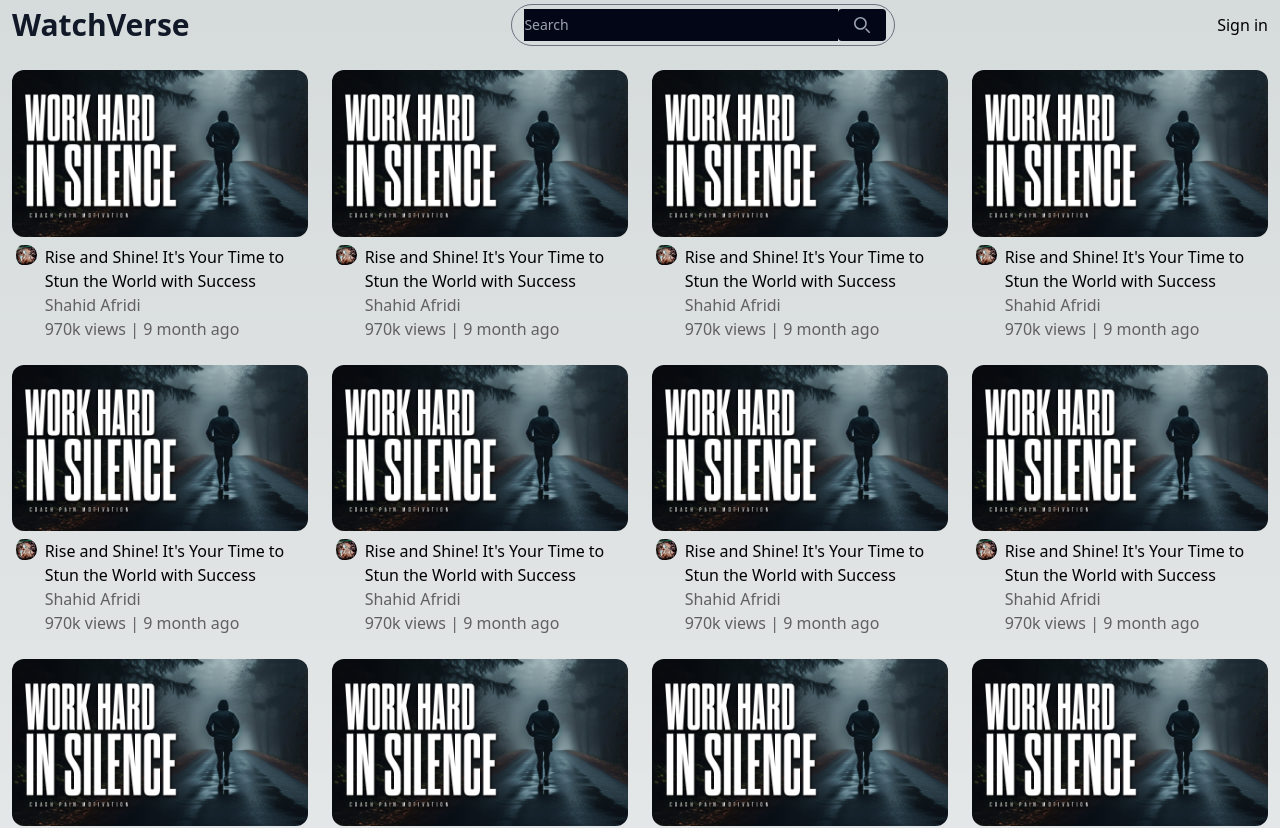
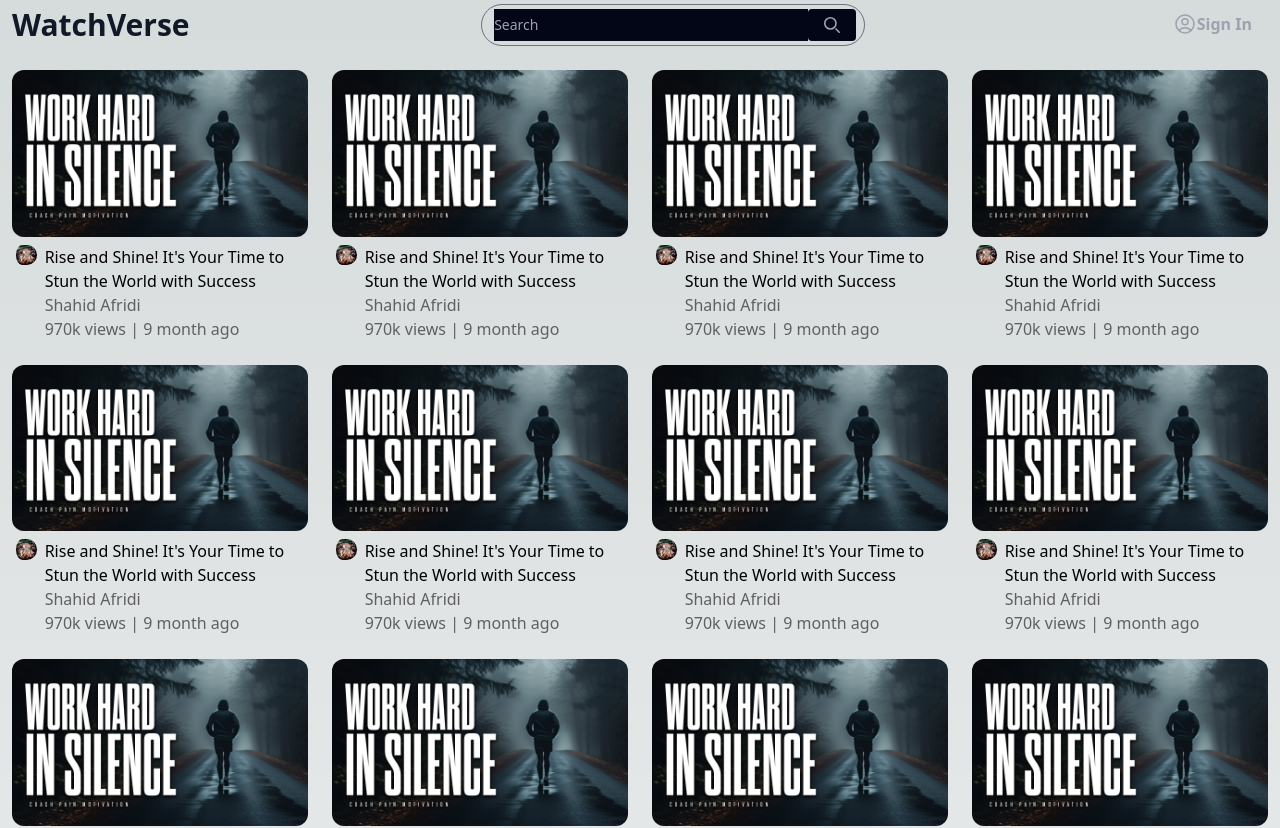
Before and after one commit to Aapush01/WatchVerse, a Next.js app in the folder watch-verse/: page / in a window 1280 px wide. Shown: the top 828 px of the page. Built offline with nearby package versions, Linux system fonts and the light colour scheme.

Commit message:
add SignInButton

```diff
--- a/watch-verse/src/components/AppBar.tsx
+++ b/watch-verse/src/components/AppBar.tsx
@@ -1,9 +1,12 @@
 import {SearchBar} from "./SearchBar"
+import {SignInButton} from "./SignInButton"
 
 export const  AppBar = () => {
     return <div className="flex justify-between pt-1 p-3">
        <div className="text-3xl font-black text-gray-900 dark:text-white inline-flex items-center ">WatchVerse</div>
        <div><SearchBar/></div>
-       <div className="text-md inline-flex items-center cursor-pointer">Sign in</div>
+       <div>
+         <SignInButton/>
+       </div>
     </div>
 }
--- /dev/null
+++ b/watch-verse/src/components/SignInButton.tsx
@@ -0,0 +1,21 @@
+export const SignInButton = () => {
+  return (
+    <button className="flex items-center bg-transparent text-gray-400 hover:text-white font-bold py-2 px-4 rounded focus:outline-none">
+      <svg
+        xmlns="http://www.w3.org/2000/svg"
+        fill="none"
+        viewBox="0 0 24 24"
+        stroke-width="1.5"
+        stroke="currentColor"
+        class="size-6"
+      >
+        <path
+          stroke-linecap="round"
+          stroke-linejoin="round"
+          d="M17.982 18.725A7.488 7.488 0 0 0 12 15.75a7.488 7.488 0 0 0-5.982 2.975m11.963 0a9 9 0 1 0-11.963 0m11.963 0A8.966 8.966 0 0 1 12 21a8.966 8.966 0 0 1-5.982-2.275M15 9.75a3 3 0 1 1-6 0 3 3 0 0 1 6 0Z"
+        />
+      </svg>
+      Sign In
+    </button>
+  );
+};
```
